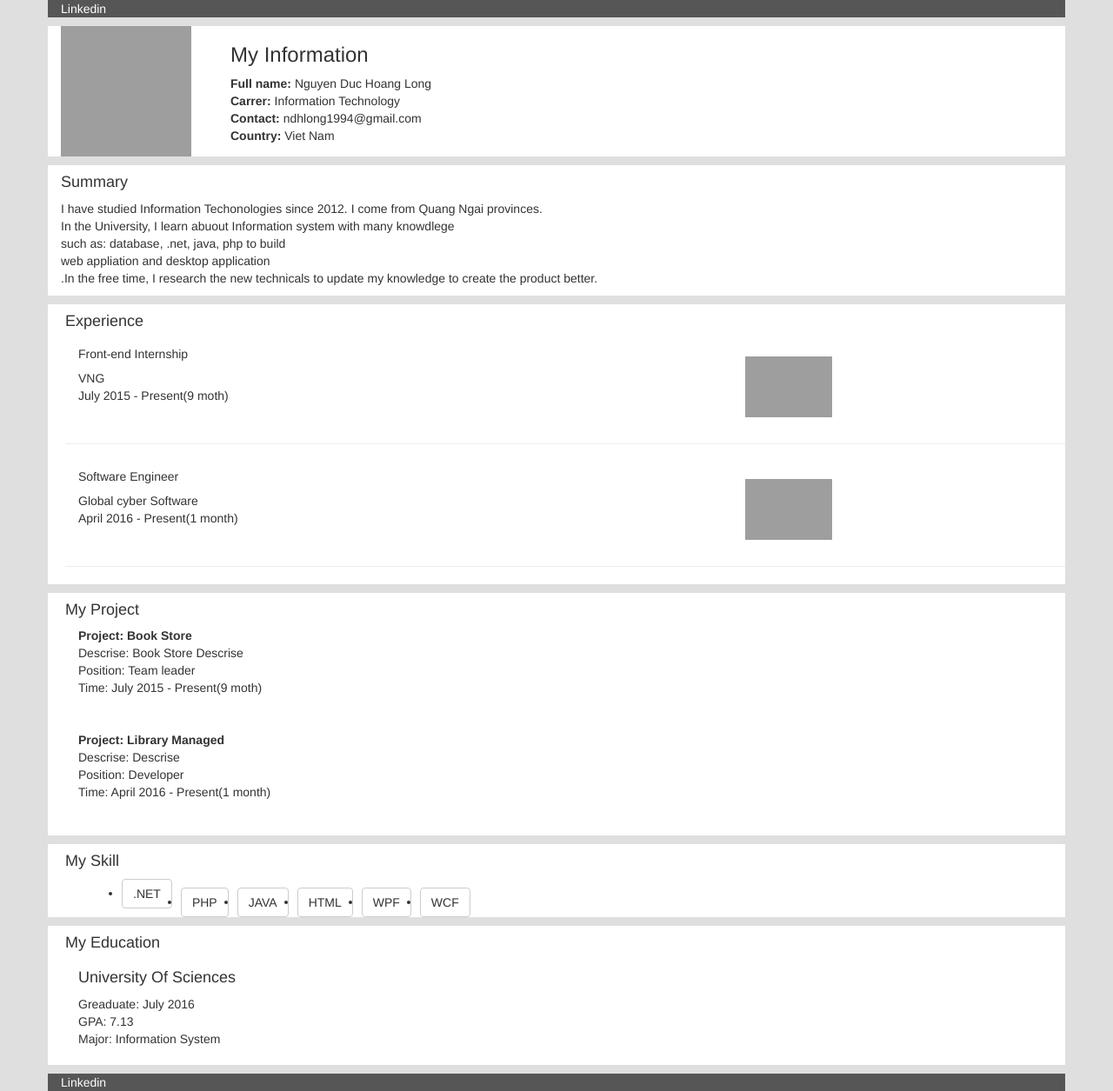
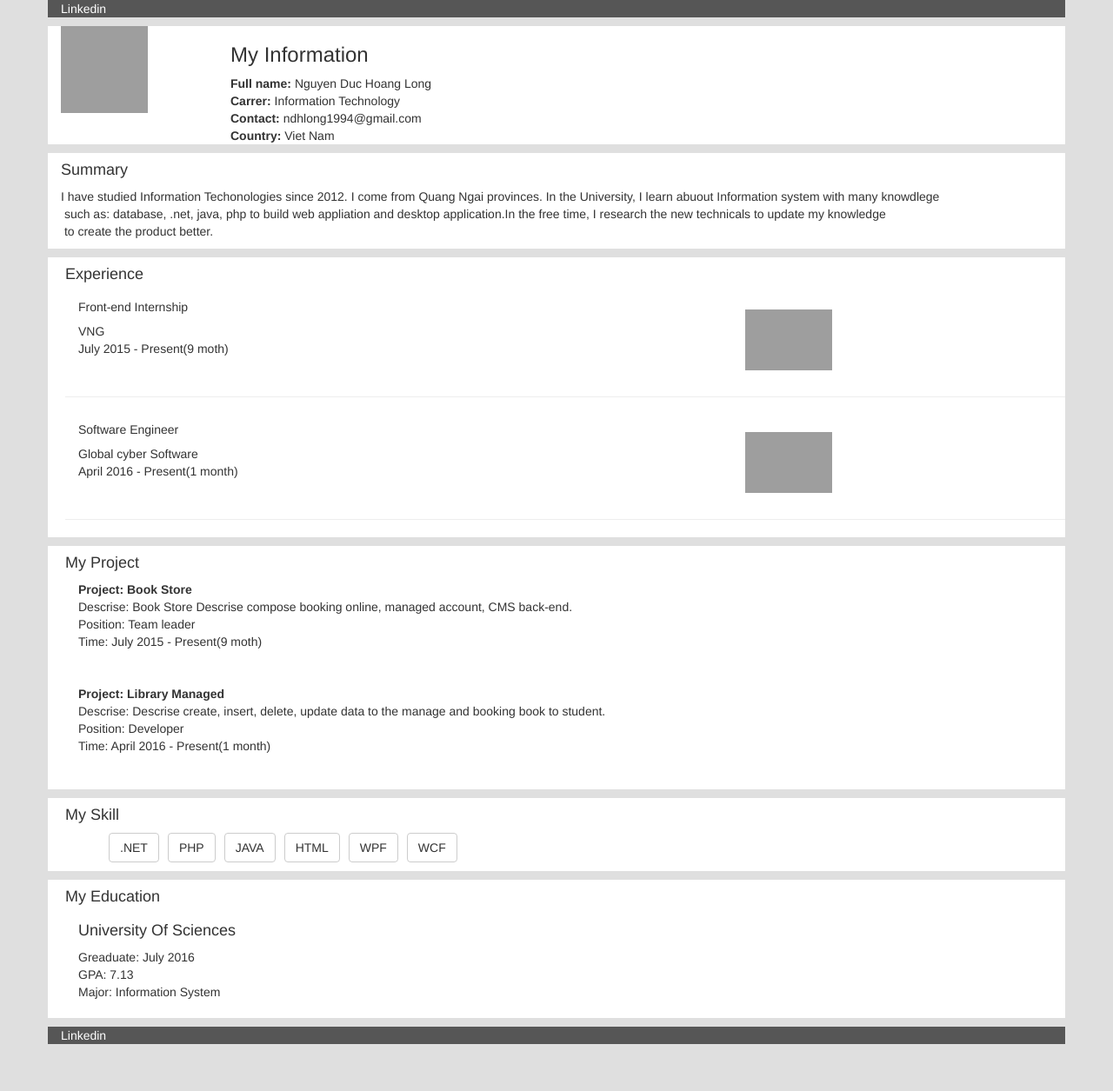
Before and after one commit to NguyenDucHoangLong/LinkedIn_AngularJs, a plain HTML site: page 1212209_DAGK01_10/source/index.html in a window 1280 px wide. Shown: the whole page at 87% size. After the commit the page ends 1201 px from the top, so only its background shows below. Drawn offline with Linux system fonts and the light colour scheme; grey boxes are pictures that could not be loaded.

Commit message:
update source code

```diff
--- a/1212209_DAGK01_10/source/Data/Project.json
+++ b/1212209_DAGK01_10/source/Data/Project.json
@@ -1,8 +1,8 @@
 {
 "MyProject":[
 {"Position":"Team leader", "Name":"Book Store",
-"Time":"July 2015 - Present(9 moth)", "Descrise":"Book Store Descrise "},
+"Time":"July 2015 - Present(9 moth)", "Descrise":"Book Store Descrise compose booking online, managed account, CMS back-end."},
 {"Position":"Developer", "Name":"Library Managed",
-"Time":"April 2016 - Present(1 month)", "Descrise":"Descrise"}
+"Time":"April 2016 - Present(1 month)", "Descrise":"Descrise create, insert, delete, update data to the manage and booking book to student."}
 	]
 }
--- a/1212209_DAGK01_10/source/Data/summary.json
+++ b/1212209_DAGK01_10/source/Data/summary.json
@@ -1,7 +1,7 @@
 {
 	"summary":[
 		{
-			"Content":"I have studied Information Techonologies since 2012. I come from Quang Ngai provinces.\nIn the University, I learn abuout Information system with many knowdlege\nsuch as: database, .net, java, php to build\nweb appliation and desktop application\n.In the free time, I research the new technicals to update my knowledge to create the product better.\n"
+			"Content":"I have studied Information Techonologies since 2012. I come from Quang Ngai provinces. In the University, I learn abuout Information system with many knowdlege\n such as: database, .net, java, php to build web appliation and desktop application.In the free time, I research the new technicals to update my knowledge\n to create the product better.\n"
 		}
 	]
 }
--- a/1212209_DAGK01_10/source/css/style.css
+++ b/1212209_DAGK01_10/source/css/style.css
@@ -8,8 +8,8 @@ body{
 	background-color: #fff;
 }
 .images{
-	width: 150px;
-	height: 150px;
+	width: 100px;
+	height: 100px;
 }
 
 #Summary{
--- a/1212209_DAGK01_10/source/index.html
+++ b/1212209_DAGK01_10/source/index.html
@@ -63,16 +63,13 @@
 				</div>
 			</div>
 
-			<div id="Skills" class="row">
+			<div id="Skills" class="row"  style="padding-bottom: 10px;">
 				<h4>My Skill</h4>
-
-				<div class="col-md-12">
-					<ul  ng-repeat="s in skills" >
-						<li style="float: left; margin-left: 10px;">
+					<ul  ng-repeat="s in skills">
+						<li style="float: left; margin-left: 10px; display: inline-block; ">
 							<button class="btn btn-default" type="submit">{{s.Name}}</button>
 						</li>
 					</ul>
-				</div>
 			</div>
 			<div id="Education" class="row">
 				<h4>My Education</h4>
```
Also changed, not shown: 1212209_DAGK01_10/Demo/test.txt (deleted), 1212209_DAGK01_10/Document/test.txt (deleted), 1212209_DAGK01_10/Ref/test.txt (deleted), 3 other files.
